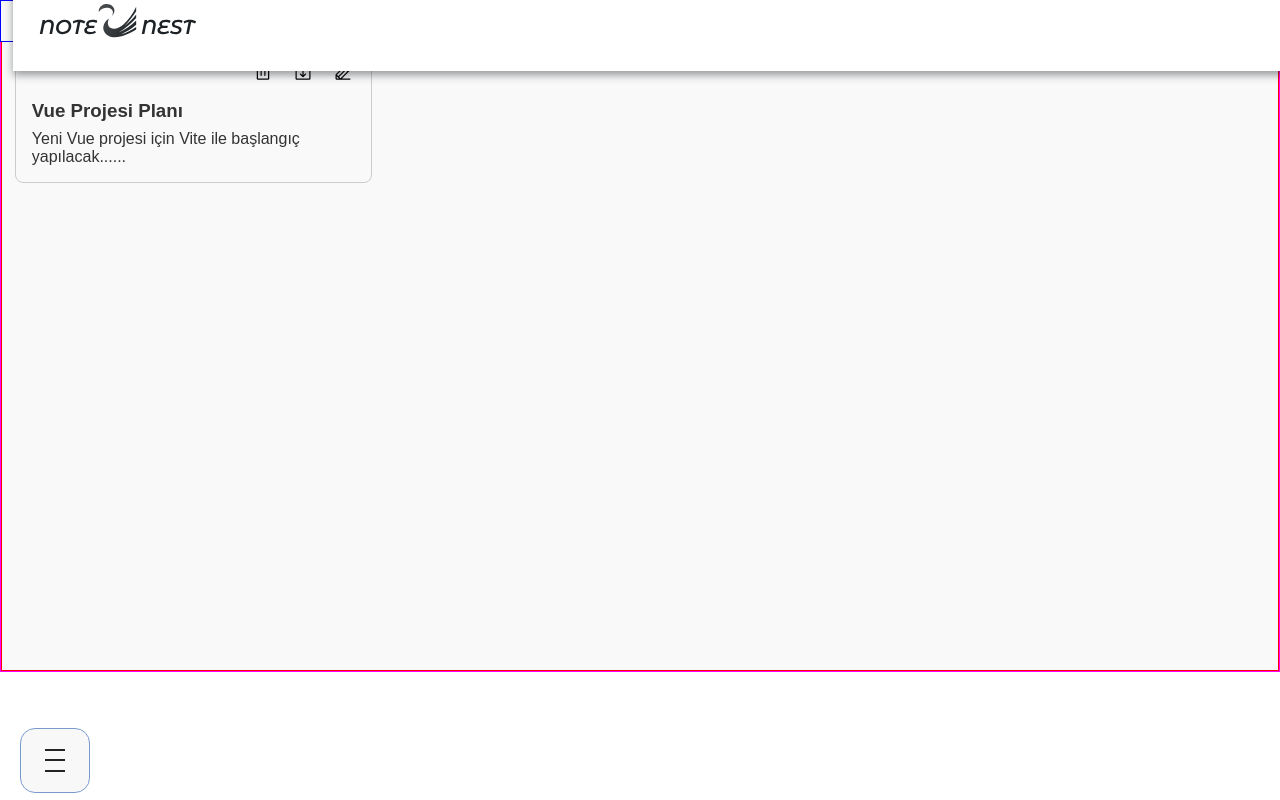
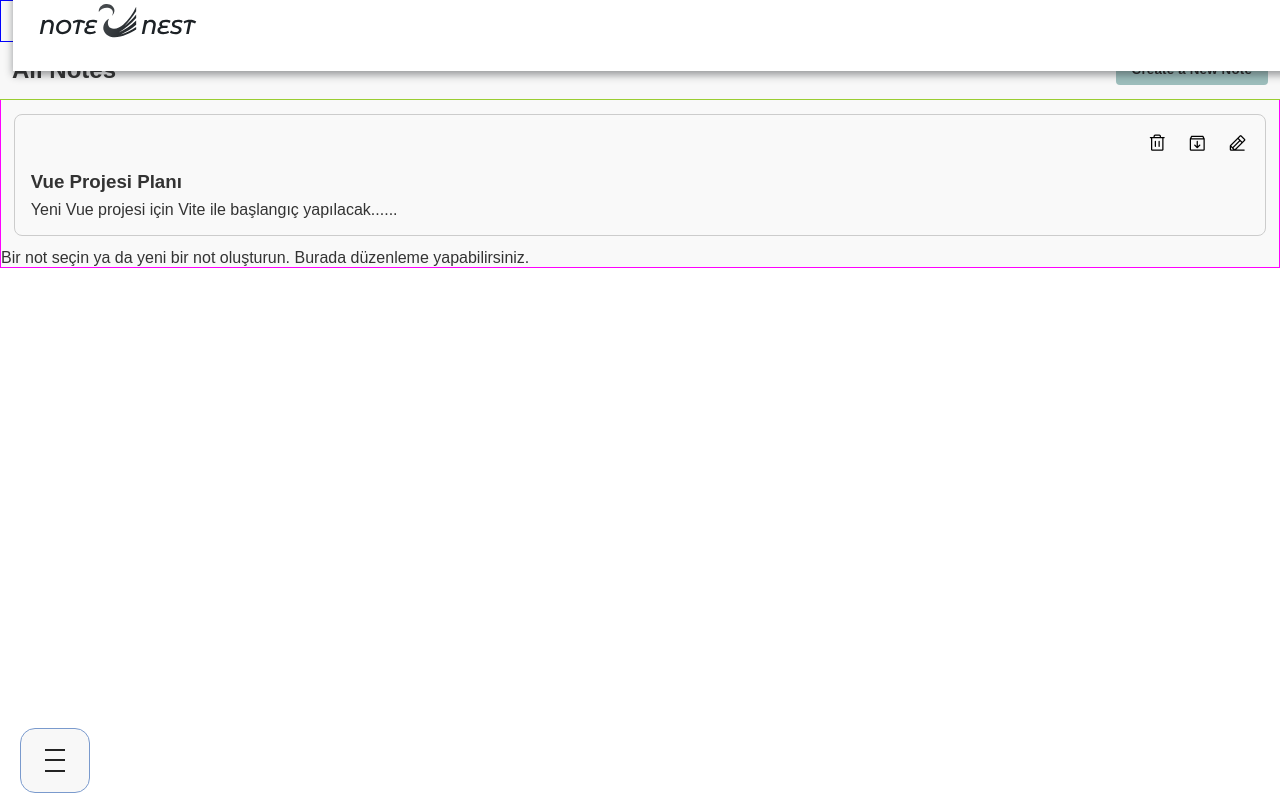
Before and after one commit to banuaggun/note-nest-vue, a Vue app: page / in a window 1280 px wide. Built offline with nearby package versions, Linux system fonts and the light colour scheme.

Commit message:
data transfer structure updated

```diff
--- a/src/App.vue
+++ b/src/App.vue
@@ -3,63 +3,63 @@
     <div class="header-panel">
       <Header />
     </div>
-    <div class="sidebar-panel">
+
+    <!-- Navbar sadece editor kapalıysa -->
+    <div class="sidebar-panel" v-if="!isEditorOpen">
       <Navbar />
     </div>
 
     <main class="main-content">
-      <RouterView />
+      <!-- v-model ile AllNotes’a state aktar -->
+      <RouterView v-model:isEditorOpen="isEditorOpen" />
     </main>
   </div>
 </template>
 
 <script setup>
-import { inject } from 'vue';
-import Header from './components/Header.vue'
-import Navbar from './components/navbar/Navbar.vue'
-import { RouterView } from 'vue-router'
+import { ref, inject } from 'vue';
+import Header from './components/Header.vue';
+import Navbar from './components/navbar/Navbar.vue';
+import { RouterView } from 'vue-router';
 
-const settings = inject('settings')
+const settings = inject('settings');
+const isEditorOpen = ref(false); // state artık App.vue’de
 </script>
 
 <style scoped>
-.app-layout{
-  display:flex;
+.app-layout {
+  display: flex;
   flex-direction: column;
   font-family: 'Segoe UI', sans-serif;
 }
 
-.header-panel{
-  width:100%;
-  height:42px;
-  padding:24px 0 12px 12px;
-  border:1px solid blue;
+.header-panel {
+  width: 100%;
+  height: 42px;
+  padding: 24px 0 12px 12px;
+  border: 1px solid blue;
   background-color: var(--bg-color);
-  position:fixed;
+  position: fixed;
   margin-bottom: 20px;
-  z-index:10;
-  display:flex;
+  z-index: 10;
+  display: flex;
   align-items: center;
 }
 
-.main-content{
-  width:100%;
-  height:auto;
-  border:1px solid fuchsia;
+.main-content {
+  width: 100%;
+  height: auto;
+  border: 1px solid fuchsia;
 }
 
-/* ---Yeri sabit kalacak --- */
 .light {
   background: #f9f9f9;
   color: #333;
 }
-
 .dark {
   background: #333;
   color: #f8f8f8;
 }
-
-/* Font class'ları */
 .sans {
   font-family: Arial, sans-serif;
 }
@@ -69,5 +69,4 @@ const settings = inject('settings')
 .mono {
   font-family: Courier New, monospace;
 }
-/* ---Yeri sabit kalacak --- */
 </style>
--- a/src/components/navbar/Navbar.vue
+++ b/src/components/navbar/Navbar.vue
@@ -57,9 +57,10 @@
   bottom: 40px;
   left: 15px;
   right: 0;
+  z-index:1000;
 }
 
-@media only screen and (min-width: 641px) {
+@media only screen and (min-width:641px) {
   .container {
     left: 20px;
   }
--- a/src/views/AllNotes.vue
+++ b/src/views/AllNotes.vue
@@ -1,16 +1,15 @@
 <template>
   <section class="all-notes">
-    <div class="header">
+    <div class="all-notes-header" v-if="!isEditorOpen">
       <h2>All Notes</h2>
-      <button @click="startCreate">Create a New Note</button>
+      <button @click="startCreate" class="create-note">
+        Create a New Note
+      </button>
     </div>
 
-    <div class="main-content">
+    <div class="all-notes-area">
       <!-- Liste sadece editor kapalıysa -->
-      <div
-        class="list-panel"
-        v-if="!isEditorOpen || !isMobile"
-      >
+      <div class="list-panel" v-if="!isEditorOpen || !isMobile">
         <NoteList
           :notes="activeNotes"
           @edit="startEdit"
@@ -20,130 +19,122 @@
       </div>
 
       <!-- Editor sadece editor açıksa -->
-      <div
-        class="editor-panel"
-        v-if="isEditorOpen"
-      >
+      <div class="editor-panel" v-if="isEditorOpen">
         <NoteEditor
           :note="editingNote"
           @save="handleSave"
           @cancel="closeEditor"
         />
+      </div>
 
+      <div v-if="!isEditorOpen && !isMobile" class="placeholder">
+        <p>
+          Bir not seçin ya da yeni bir not oluşturun. Burada düzenleme
+          yapabilirsiniz.
+        </p>
       </div>
-      <div v-if="!isEditorOpen && !isMobile" class="placeholder">
-          <p>Bir not seçin ya da yeni bir not oluşturun. Burada düzenleme yapabilirsiniz.</p>
-        </div>
     </div>
   </section>
 </template>
 
 <script setup>
-import { ref, onMounted, onUnmounted } from 'vue'
-import { useNotes } from '../composables/useNotes'
-import NoteList from '../components/notes/NoteList.vue'
-import NoteEditor from '../components/note-editor/NoteEditor.vue'
+import { ref, onMounted, onUnmounted } from "vue";
+import { useNotes } from "../composables/useNotes";
+import NoteList from "../components/notes/NoteList.vue";
+import NoteEditor from "../components/note-editor/NoteEditor.vue";
 
-const {
-  activeNotes,
-  createNote,
-  updateNote,
-  archiveNote,
-  deleteNote
-} = useNotes()
+// v-model için props ve emit tanımla
+const props = defineProps({ isEditorOpen: Boolean });
+const emit = defineEmits(["update:isEditorOpen"]);
 
-const isEditorOpen = ref(false)
-const editingNote = ref(null)
-const isMobile = ref(window.innerWidth <= 641) // başlangıç değeri
+const { activeNotes, createNote, updateNote, archiveNote, deleteNote } = useNotes();
+
+const editingNote = ref(null);
+const isMobile = ref(window.innerWidth <= 641);
 
 function updateIsMobile() {
-  isMobile.value = window.innerWidth <= 641
+  isMobile.value = window.innerWidth <= 641;
 }
 
 onMounted(() => {
-  window.addEventListener('resize', updateIsMobile)
-})
-
+  window.addEventListener("resize", updateIsMobile);
+});
 onUnmounted(() => {
-  window.removeEventListener('resize', updateIsMobile)
-})
+  window.removeEventListener("resize", updateIsMobile);
+});
 
 function startCreate() {
-  editingNote.value = null
-  isEditorOpen.value = true
+  editingNote.value = null;
+  emit("update:isEditorOpen", true); // App.vue’deki state’i aç
 }
 
 function startEdit(note) {
-  editingNote.value = note
-  isEditorOpen.value = true
+  editingNote.value = note;
+  emit("update:isEditorOpen", true);
 }
 
 function closeEditor() {
-  editingNote.value = null
-  isEditorOpen.value = false
+  editingNote.value = null;
+  emit("update:isEditorOpen", false); // App.vue’deki state’i kapat
 }
 
 function handleSave(noteData) {
   if (noteData.id) {
-    updateNote(noteData)
+    updateNote(noteData);
   } else {
-    createNote(noteData)
+    createNote(noteData);
   }
-  closeEditor()
+  closeEditor();
 }
 </script>
 
-
 <style scoped>
 .all-notes {
-  width:100%;
   margin: 0;
-  padding: 0rem;
-  border:1px solid red;
-}
-.header {
+  padding: 0;
+  width: 100%;
   display: flex;
+  flex-direction: column;
   justify-content: space-between;
   align-items: center;
-  margin-bottom: 0rem;
-  margin-right:2rem;
 }
-.main-content{
-  display:flex;
-  gap:1rem;
-  width:100%;
+.all-notes-header {
+  position: fixed;
+  top: 0;
+  left: 0;
+  width: 100%;
+  height: 60px;
+  background: var(--bg-color);
+  border-bottom: 1px solid yellowgreen;
+  display: flex;
+  align-items: center;
+  justify-content: space-between;
+  padding: 0 12px;
+  margin-top: 40px;
 }
 
-.list-panel {
-  width:30%;
-  height:80vh;
-  overflow-y: auto;
+.create-note {
+  background-color: #9DBEBC;
+  color: #242424;
+  padding: 8px 16px;
+  border-radius: 4px;
+  border: none;
+  outline: none;
+  font-weight: 600;
+  letter-spacing: 0.2px;
+}
+.create-note:hover,
+.create-note.active {
+  background-color: #78A5A3;
+}
+
+.all-notes-area {
+  margin-top: 100px;
+  width: 100%;
 }
 
 .editor-panel {
-  width:70%;
-  /*max-width: 400px;*/
-  border-left: 1px solid #ccc;
-  padding-left: 1rem;
+  width: 100%;
+  height: auto;
 }
-.placeholder {
-  display: flex;
-  justify-content: center;
-  color: #666;
-  font-style: italic;
-}
-
-@media only screen and (max-width:641px){
-  .main-content{
-    display:flex;
-    flex-direction: column;
-  }
-  .list-panel{
-    width:100%;
-  }
-  .editor-panel{
-    width:100%;
-  }
-}
-
 </style>
```
